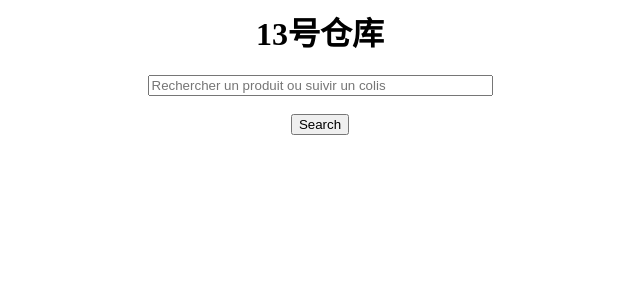
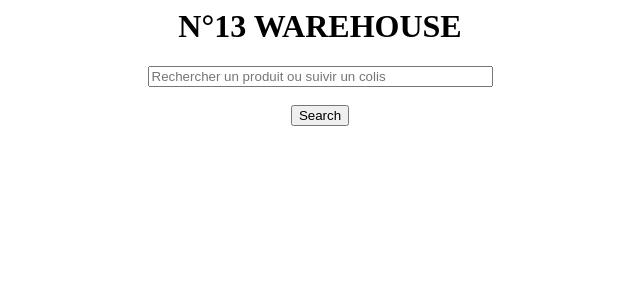
Before and after one commit to Zenologo/hummingbird, a Django app: page /home in a window 1280 px wide. Shown: the top 300 px of the page, without its empty margins (320-960 px from the left). Run offline with Django 3.2, Linux system fonts and the light colour scheme.

Commit message:
modif homepage

```diff
--- a/templates/home/home.html
+++ b/templates/home/home.html
@@ -6,9 +6,19 @@
     <link rel="stylesheet" type="text/css" href="{% static "homepage.css" %}">
   </head>
   <body>
-    <div id="main" class="content">
+    <div class="container-fluid">
+      <div class="row">
+        <div class="col-md-12">
+          <div class="row">
+            <div class="col-md-12">
+            </div>
+          </div>
+          <div class="row">
+            <div class="col-md-4">
+            </div>
+            <div class="col-md-4">
               <center>
-        <h1>13号仓库</h1>
+                <h1>N°13 WAREHOUSE</h1>
                   <form action="/home/" method="post">
                       {% csrf_token %}
                       {{ form }}
@@ -17,5 +27,18 @@
                   </form>
               </center>
             </div>
+            <div class="col-md-4">
+            </div>
+          </div>
+          <div class="row">
+            <div class="col-md-12">
+            </div>
+          </div>
+        </div>
+      </div>
+    </div>
+
+
+
   </body>
 </html>
```
Lines whose indentation alone changed are shown as unchanged.
